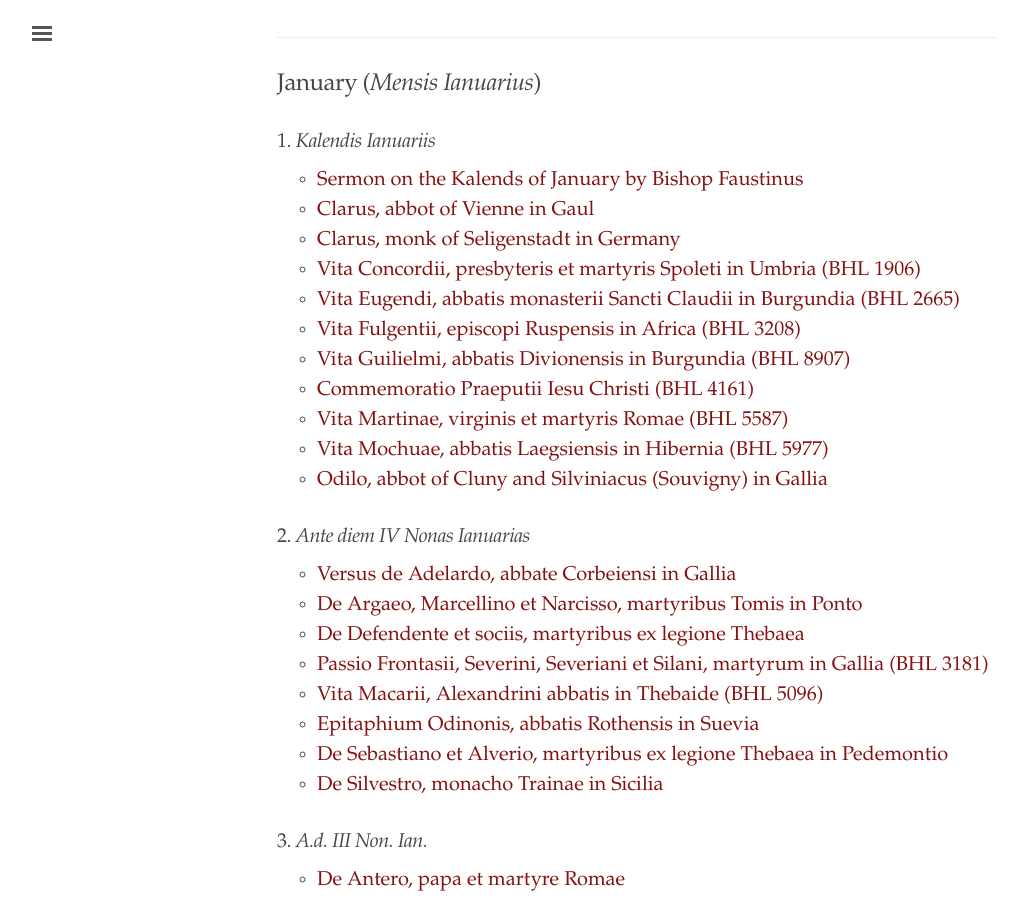
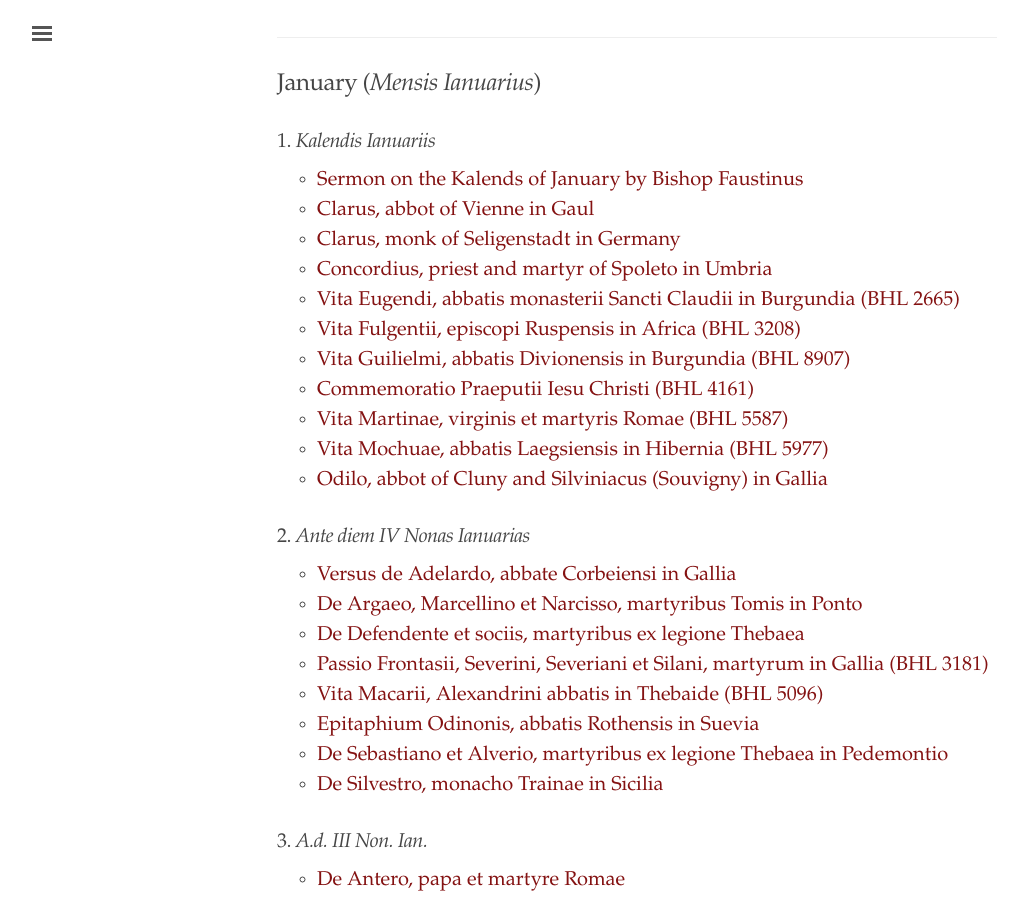
Before and after one commit to cjkoepke1/latin-hagiography, a Jekyll site: the page built from index.md, in a window 1280 px wide and 900 px high, scrolled down 382 px. Shown: the whole window, without its empty margins (3-1022 px from the left). Built offline with Jekyll 4.4.1, drawn with Linux system fonts in a browser that asks for light colours.

Commit message:
Update Concordius of Spoleto

```diff
--- a/index.md
+++ b/index.md
@@ -18,7 +18,7 @@ title: "Latin Hagiography"
 - [Sermon on the Kalends of January by Bishop Faustinus](https://cjkoepke1.github.io/latin-hagiography/texts/sermo-faustini-in-kal-ian/)
 - [Clarus, abbot of Vienne in Gaul](https://cjkoepke1.github.io/latin-hagiography/saints/clarus-viennensis/)
 - [Clarus, monk of Seligenstadt in Germany](https://cjkoepke1.github.io/latin-hagiography/saints/clarus-selighenstadiensis/)
-- [Vita Concordii, presbyteris et martyris Spoleti in Umbria (BHL 1906)](https://cjkoepke1.github.io/latin-hagiography/texts/vita-concordii/)
+- [Concordius, priest and martyr of Spoleto in Umbria](https://cjkoepke1.github.io/latin-hagiography/saints/concordius-spoleti/)
 - [Vita Eugendi, abbatis monasterii Sancti Claudii in Burgundia (BHL 2665)](https://cjkoepke1.github.io/latin-hagiography/texts/vita-eugendi/)
 - [Vita Fulgentii, episcopi Ruspensis in Africa (BHL 3208)](https://cjkoepke1.github.io/latin-hagiography/texts/vita-fulgentii/)
 - [Vita Guilielmi, abbatis Divionensis in Burgundia (BHL 8907)](https://cjkoepke1.github.io/latin-hagiography/texts/vita-guilielmi/)
```
